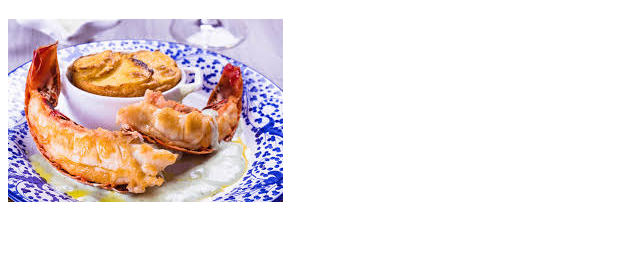
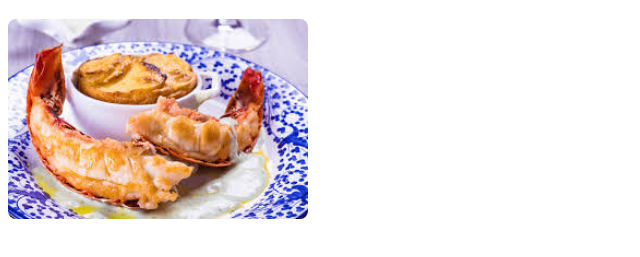
Before and after one commit to theussk-png/Programacao-Web-II, a plain HTML site: page produtos.html in a window 1280 px wide. Shown: the part 61-318 px from the top of the page, without its empty margins (0-640 px from the left). Drawn offline with Linux system fonts and the light colour scheme.

Commit message:
Update style.css

```diff
--- a/css/style.css
+++ b/css/style.css
@@ -9,3 +9,15 @@
     border: dotted 10px rgb(0, 0, 0);
     padding: 70px;
 }
+
+.pratos img {
+    width: 300px;
+    height: 200px;
+    border-radius: 8px;
+
+}
+
+.pratos img:hover{
+    transform: scale(0.9);
+
+}
```
